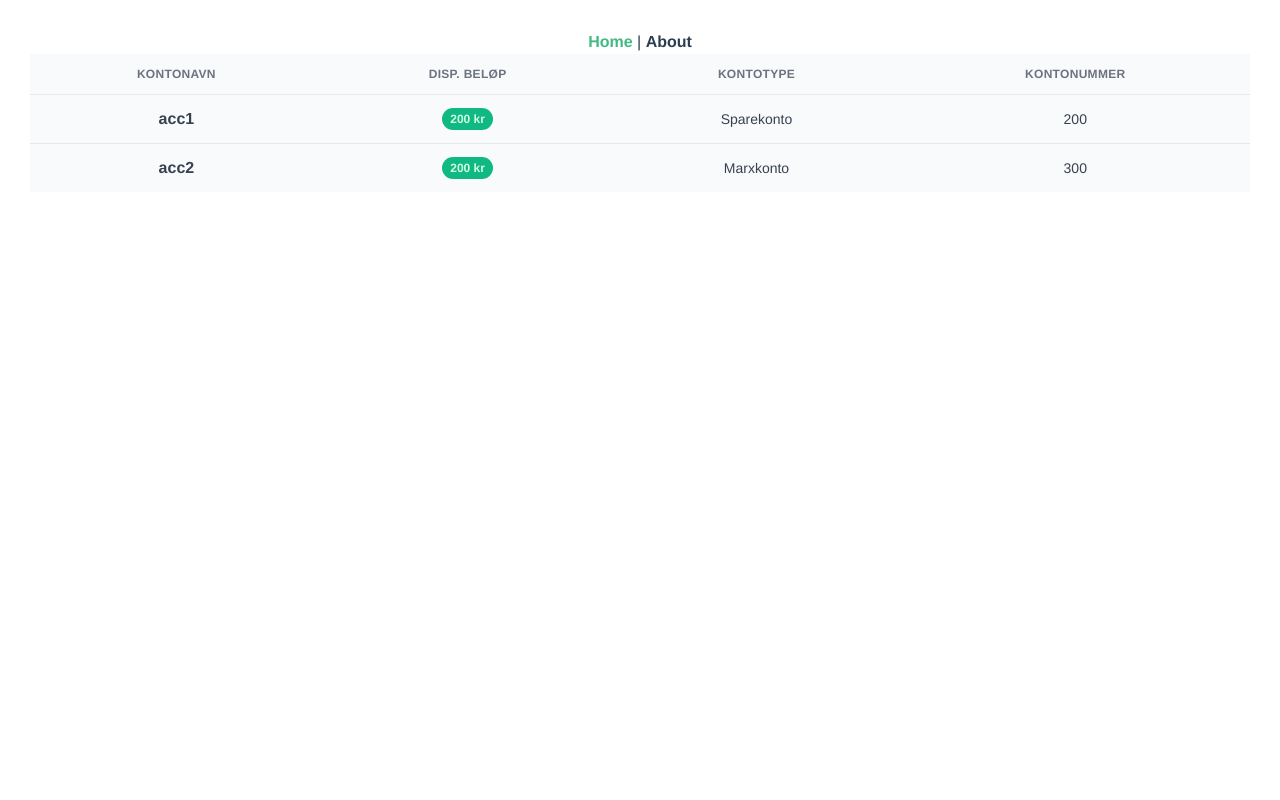
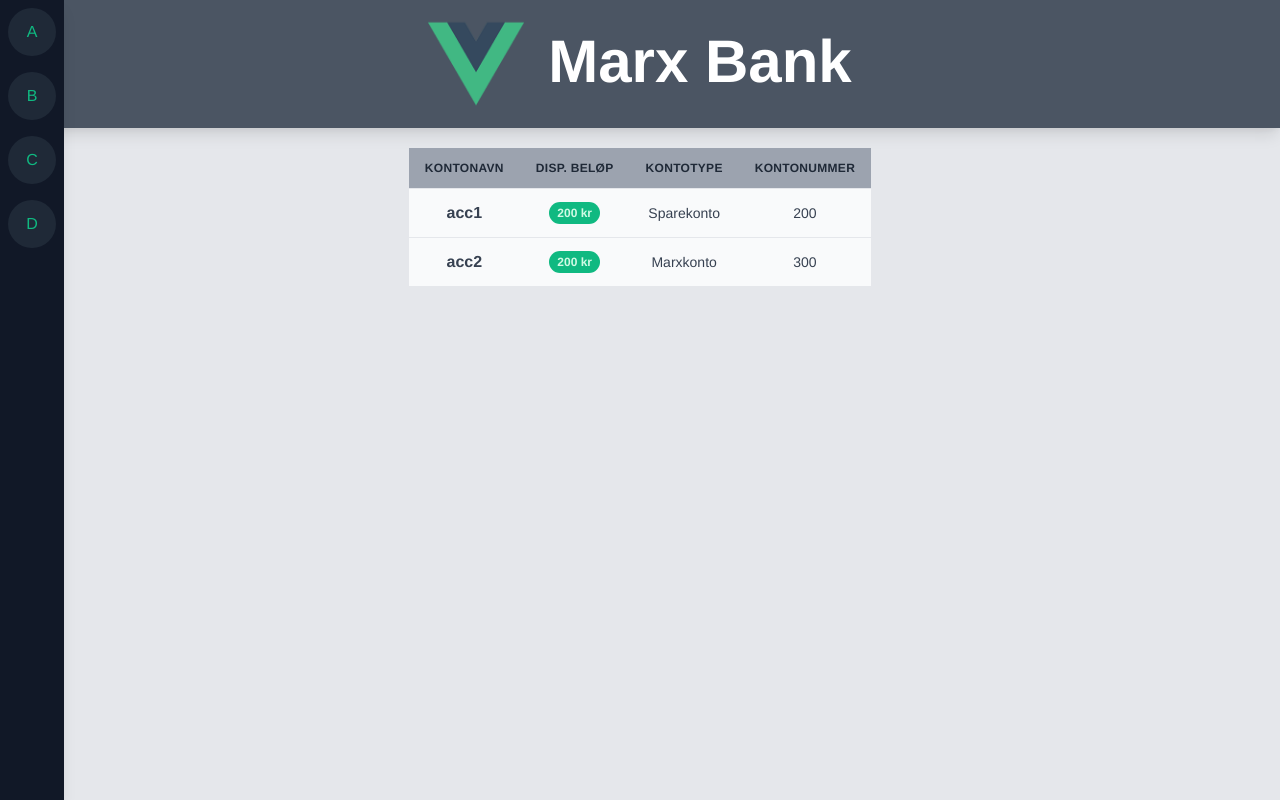
Before and after one commit to eriksalv/marxbank, a Vue app in the folder marxbankvue/: page / in a window 1280 px wide. Built offline with nearby package versions, Linux system fonts and the light colour scheme.

Commit message:
feat(#119): laget en enkel header og sidebar

```diff
--- a/marxbankvue/src/App.vue
+++ b/marxbankvue/src/App.vue
@@ -1,12 +1,24 @@
 <template>
-    <div id="nav">
-      <router-link to="/">Home</router-link> |
-      <router-link to="/about">About</router-link>
+  <div class="p-0 m-0 bg-gray-200 h-screen w-screen">
+    <Header/>
+    <SideBar/>
+    <main class="flex flex-row flex-wrap justify-center items-center">
       <router-view></router-view>
-    </div>
+    </main>
+  </div>
 </template>
 
+<script>
+import Header from "@/components/Header.vue"
+import SideBar from "@/components/SideBar.vue"
 
+export default {
+  components: {
+    Header,
+    SideBar
+  }
+}
+</script>
 <style>
 #app {
   font-family: Avenir, Helvetica, Arial, sans-serif;
--- a/marxbankvue/src/components/AccountList.vue
+++ b/marxbankvue/src/components/AccountList.vue
@@ -1,12 +1,12 @@
 <template>
-  <div class="w-full overflow-x-auto">
-    <table class="w-full">
+  <div class="w-full overflow-auto h-80">
+    <table class="w-full border-collapse">
       <thead>
-        <tr class="text-xs font-semibold tracking-wide text-center text-gray-500 uppercase border-b dark:border-gray-700 bg-gray-50 dark:text-gray-400 dark:bg-gray-800">
-          <th class="px-4 py-3">Kontonavn</th>
-          <th class="px-4 py-3">Disp. beløp</th>
-          <th class="px-4 py-3">Kontotype</th>
-          <th class="px-4 py-3">Kontonummer</th>
+        <tr class="text-xs font-semibold tracking-wide text-center text-gray-800 uppercase border-b dark:border-gray-700 bg-gray-50 dark:text-gray-400 dark:bg-gray-800">
+          <th class="th px-4 py-3">Kontonavn</th>
+          <th class="th px-4 py-3">Disp. beløp</th>
+          <th class="th px-4 py-3">Kontotype</th>
+          <th class="th px-4 py-3">Kontonummer</th>
         </tr>
       </thead>
       <tbody class="bg-white divide-y dark:divide-gray-700 dark:bg-gray-800">
--- a/marxbankvue/src/components/Header.vue
+++ b/marxbankvue/src/components/Header.vue
@@ -1,24 +1,15 @@
 <template>
-    <header>
-        <h1>{{title}}</h1>
-        <MenuButton text="Nice" color="green"></MenuButton>
+    <header class="w-full text-left bg-gray-600 text-white p-4 mb-10 shadow-lg">
+        <div class="w-full flex flex-row flex-wrap justify-center">
+            <img class="mr-6 float-left w-12 h-12 md:w-24 md:h-24" src="../assets/logo.png" alt="logo"/>
+            <h1 class="relative top-2 md:top-4 text-3xl md:text-6xl font-bold mb-3">Marx Bank</h1>
+        </div>
     </header>
 </template>
 
 <script>
-import MenuButton from './MenuButton'
-
 export default {
-    name:"header",
-    props: {
-        title: {
-            type: String,
-            default: "Hello World"
-        }
-    },
-    components: {
-        MenuButton,
-    }
+    name:"Header",
 }
 </script>
 
--- /dev/null
+++ b/marxbankvue/src/components/SideBar.vue
@@ -0,0 +1,24 @@
+<template>
+    <div class="fixed top-0 left-0 h-screen w-16 m-0 flex flex-col
+                bg-gray-900 text-white shadow-lg">
+        <SideBarIcon icon="A" text="Hovedmeny" to="/"/>
+        <SideBarIcon icon="B" text="Overføring" to="/about"/>
+        <SideBarIcon icon="C" text="Mine kontoer" to="/"/>
+        <SideBarIcon icon="D" text="Sparekalkulator" to="/"/>
+    </div>
+</template>
+
+<script>
+import SideBarIcon from "@/components/SideBarIcon.vue"
+
+export default {
+    name: "SideBar",
+    components: {
+        SideBarIcon
+    }
+}
+</script>
+
+<style>
+
+</style>
--- /dev/null
+++ b/marxbankvue/src/components/SideBarIcon.vue
@@ -0,0 +1,27 @@
+<template>
+  <router-link :to="to" class="sidebar-icon group">
+      {{ icon }}
+
+      <span className="sidebar-tooltip group-hover:scale-100">
+          {{ text }}
+      </span>
+  </router-link>
+</template>
+
+<script>
+//import { useRoute } from "vue-router";
+
+export default {
+    name: "SideBarIcon",
+    props: ["icon", "text", "to"],
+    /*setup(props) {
+        const route = useRoute()
+        const isActive = route.path === props.to
+        return isActive
+    }*/
+}
+</script>
+
+<style>
+
+</style>
--- a/marxbankvue/src/index.css
+++ b/marxbankvue/src/index.css
@@ -2,3 +2,25 @@
 @tailwind base;
 @tailwind components;
 @tailwind utilities;
+
+@layer components {
+
+    .sidebar-icon {
+        @apply relative flex items-center justify-center
+               h-12 w-12 mt-2 mb-2 mx-auto bg-gray-800 text-green-500
+               hover:bg-green-600 hover:text-white rounded-3xl hover:rounded-xl
+               transition-all duration-300 ease-linear cursor-pointer;
+    }
+
+    .sidebar-tooltip {
+        @apply absolute w-auto p-2 m-2 min-w-max left-14 rounded-md shadow-md
+             text-white bg-gray-900
+               text-xs font-bold
+               transition-all duration-100 scale-0 origin-left;
+    }
+
+    .th {
+        @apply sticky top-0 z-0 bg-gray-400;
+    }
+
+}
--- a/marxbankvue/src/store/modules/accounts.ts
+++ b/marxbankvue/src/store/modules/accounts.ts
@@ -11,25 +11,25 @@ const state = {
   accounts: [
     {
       id: 1,
-            name: 'acc1',
+      name: "acc1",
       accNumber: 200,
       balance: 200,
       interest: 3.0,
-            type: 'Sparekonto',
+      type: "Sparekonto",
     },
     {
       id: 2,
-            name: 'acc2',
+      name: "acc2",
       accNumber: 300,
       balance: 200,
       interest: 2.4,
-            type: 'Marxkonto'
-        }
-    ]
+      type: "Marxkonto",
+    },
+  ],
 };
 
 const getters = {
-    allAccounts: (state: { accounts: Account; }) => state.accounts
+  allAccounts: (state: { accounts: Account }) => state.accounts,
 };
 
 const actions = {};
@@ -40,5 +40,5 @@ export default {
   state,
   getters,
   actions,
-    mutations
+  mutations,
 };
--- a/marxbankvue/src/views/Home.vue
+++ b/marxbankvue/src/views/Home.vue
@@ -1,6 +1,6 @@
 <template>
-  <div class="home flex flex-row">
-    <AccountList class="flex-grow"></AccountList>
+  <div class="">
+    <AccountList class=""></AccountList>
   </div>
 </template>
 
--- a/marxbankvue/tailwind.config.js
+++ b/marxbankvue/tailwind.config.js
@@ -1,6 +1,6 @@
 module.exports = {
   mode: "jit",
-  purge: ['./index.html', './src/**/*.{vue,js,ts,jsx,tsx}'],
+  purge: ["./index.html", "./src/**/*.{vue,js,ts,jsx,tsx}"],
   darkMode: false, // or 'media' or 'class'
   theme: {
     extend: {},
@@ -9,4 +9,4 @@ module.exports = {
     extend: {},
   },
   plugins: [],
-}
+};
```
Also changed, not shown: marxbankvue/src/store/modules/transactions.ts (+4 -4 lines). Lines whose indentation alone changed are shown as unchanged.
